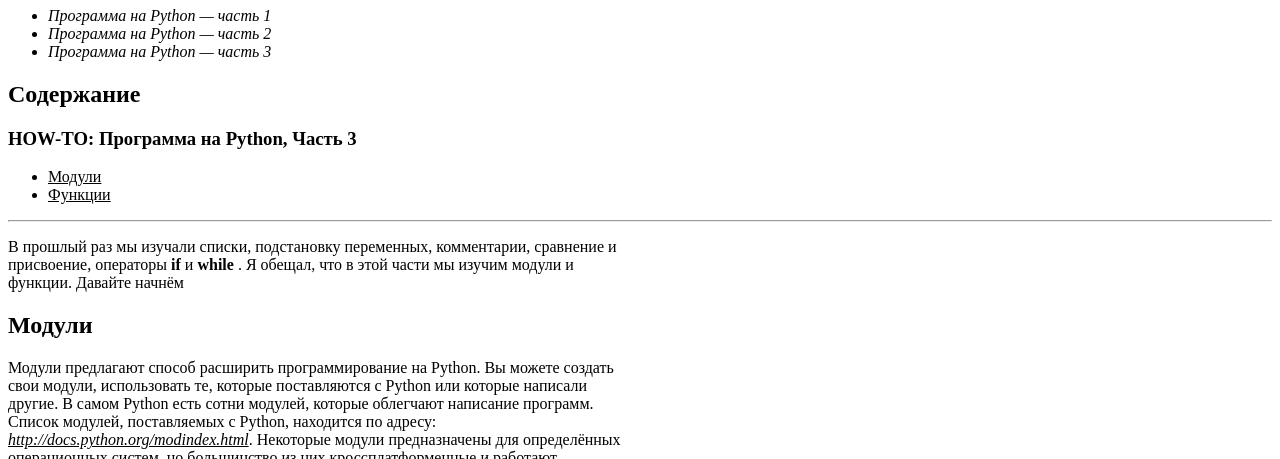
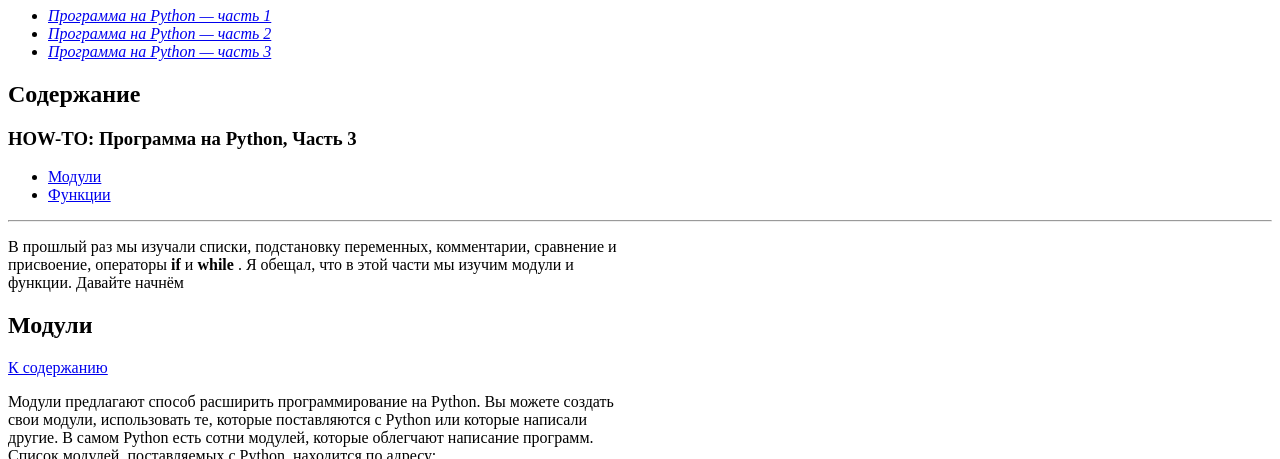
Before and after one commit to Shpakava/ShpakavaSviatlana, a plain HTML site: page home/03_HTML/base/index3.html in a window 1280 px wide. Shown: the part 73-532 px from the top of the page. Drawn offline with Linux system fonts and the light colour scheme.

Commit message:
Базовое 03

```diff
--- a/home/03_HTML/base/index3.html
+++ b/home/03_HTML/base/index3.html
@@ -8,37 +8,38 @@
     <h1>HOW-TO: Программа на Python, Часть 3</h1>
     <ul>
         <li>
-        <i>Программа на Python — часть 1</i>
+          <a href="index1.html"><i>Программа на Python — часть 1</i></a>
         </li>
         <li>
-            <i>Программа на Python — часть 2</i>
+           <a href="index2.html"><i>Программа на Python — часть 2</i></a>
         </li>
         <li>
-            <i>Программа на Python — часть 3</i>
+           <a href="index3.html"><i>Программа на Python — часть 3</i></a>
         </li>
     </ul>
-    <h2>Содержание</h2>
+    <a name="top"><h2>Содержание</h2></a>
     <h3>HOW-TO: Программа на Python, Часть 3</h3>
     <ul>
         <li>
-           <u>Модули</u>
+          <a href="#up">Модули</a>
         </li>
         <li>
-            <u>Функции</u>
+          <a href="#up">Функции</a>
         </li>
     </ul>
     <hr>
     <p>В прошлый раз мы изучали списки, подстановку переменных, комментарии, сравнение и <br>
         присвоение, операторы <strong>if</strong>  и <strong>while</strong> . Я обещал, что в этой части мы изучим модули и <br>
         функции. Давайте начнём</p>
-        <h2>Модули</h2>
+        <a name="up"><h2>Модули</h2></a>
+        <a href="#top">К содержанию</a>
         <p>Модули предлагают способ расширить программирование на Python. Вы можете создать <br>
             свои модули, использовать те, которые поставляются с Python или которые написали <br>
             другие. В самом Python есть сотни модулей, которые облегчают написание программ. <br>
             Список модулей, поставляемых с Python, находится по адресу: <br>
-            <u><i>http://docs.python.org/modindex.html</i></u>. Некоторые модули предназначены для определённых <br>
+            <a href="http://docs.python.org/modindex.html"><i>http://docs.python.org/modindex.html</i></a>. Некоторые модули предназначены для определённых <br>
             операционных систем, но большинство из них кроссплатформенные и работают <br>
-            одинаково на <u>Linux</u>, <u>Mac</u> и <u>Microsoft Windows</u>. Для использования внешнего модуля <br>
+            одинаково на <a href="https://ru.wikipedia.org/wiki/Linux"target="_blank">Linux</a>, <a href="https://ru.wikipedia.org/wiki/MacOS" target="_blank">Mac</a> и <a href="https://ru.wikipedia.org/wiki/Windows" target="_blank">Microsoft Windows</a>. Для использования внешнего модуля <br>
             необходимо импортировать его в программу. Один из модулей, поставляемых с Python, <br>
             называется «random». Он даёт возможность генерировать псевдослучайные числа. Мы <br>
             используем этот модуль в нашем первом примере.
@@ -57,7 +58,8 @@
                     мы говорили в прошлый раз. Пятая строка говорит Python, что нужно использовать <br>
                     модуль «random». Мы должны явно указать Python на это.</p>
                     <hr>
-                    <h2>Функции</h2>
+                    <a name="up"><h2>Функции</h2></a>
+                    <a href="#top">К содержанию</a>
                     <p>Когда мы импортировали модуль random, мы использовали функцию <strong>randint()</strong>. Функция <br>
                         — это блок кода, который создан для того, чтобы вызывать его в программе, обычно, <br>
                         более одного раза. Это упрощает работу над программой и предотвращает набор одного и <br>
```
